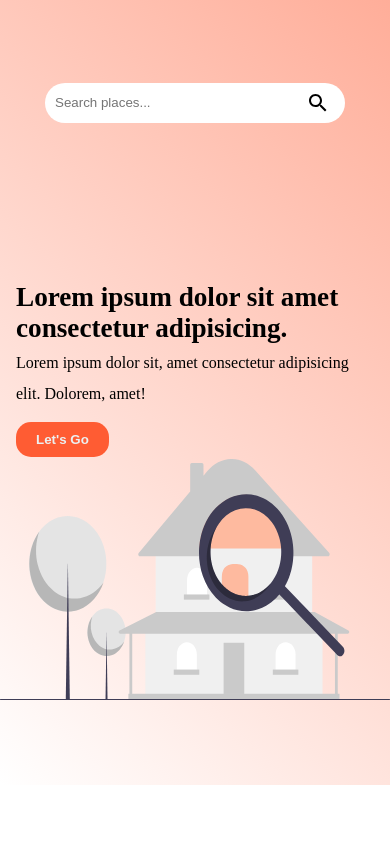
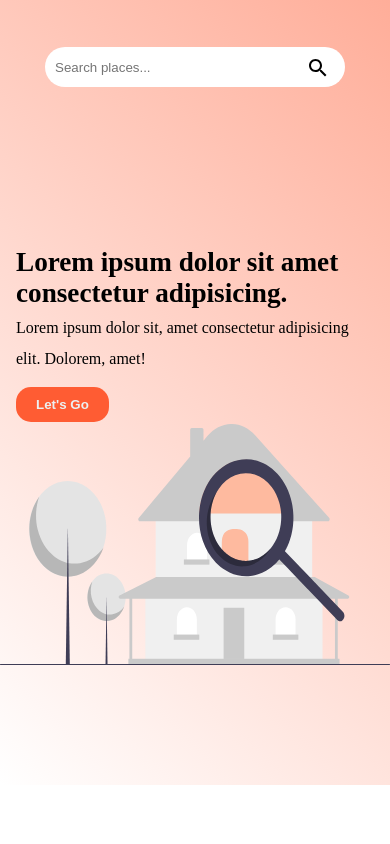
Before and after one commit to lumunge/Spacious-Living, a React (Create React App) app: page / in a window 390 px wide. Shown: the top 844 px of the page. Built offline with nearby package versions, Linux system fonts and the light colour scheme.

Commit message:
search margin

```diff
--- a/src/Components/Search/search.css
+++ b/src/Components/Search/search.css
@@ -1,14 +1,16 @@
 @media (max-width: 576px) {
-	.search {
-		padding: 20px;
-		position: relative;
-	}
 	.searchBar {
 		display: flex;
 		justify-content: center;
 		align-items: center;
 		height: 50px;
+		margin-top: -2.2rem;
 	}
+	.search {
+		padding: 20px;
+		position: relative;
+	}
+
 	.search input {
 		width: 300px;
 		margin-top: 15px;
```
